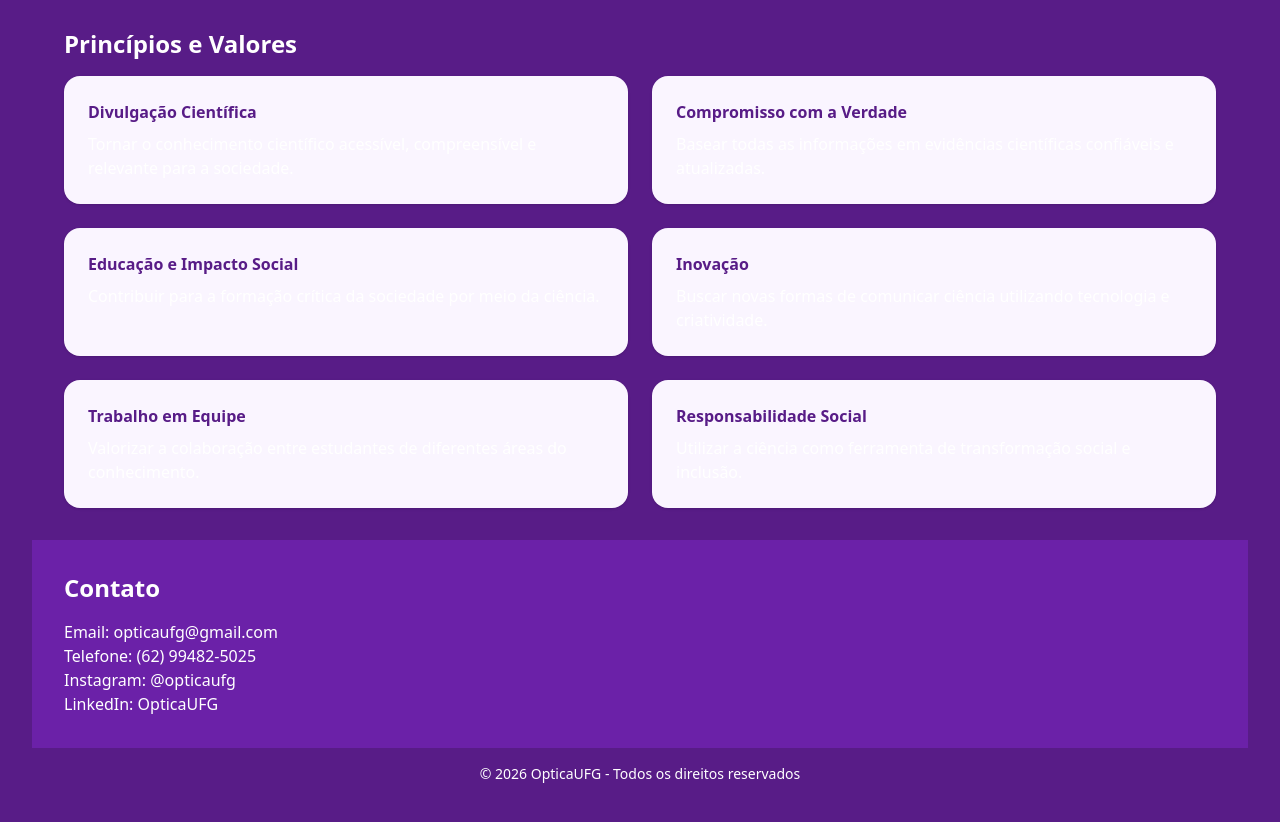
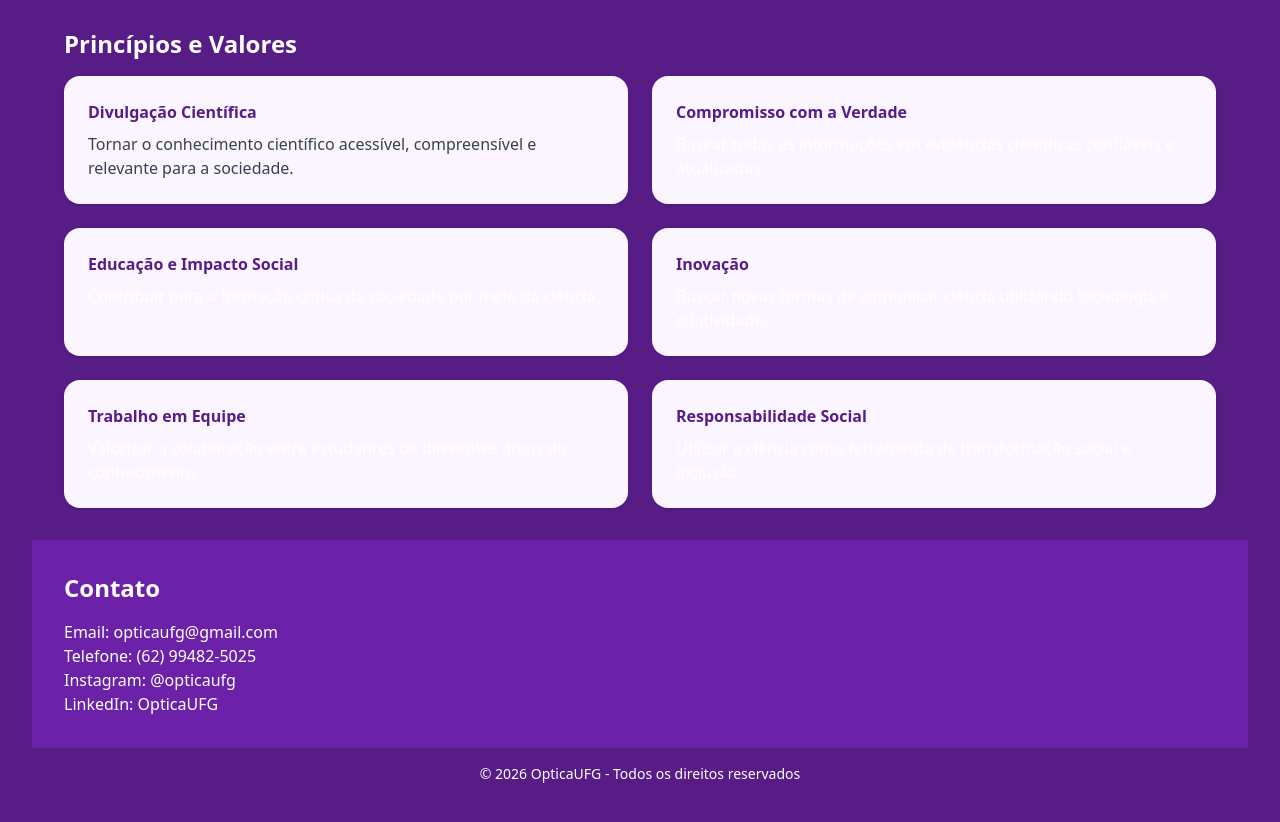
Before and after one commit to OpticaUFG/OpticaUFG, a plain HTML site: page index.html in a window 1280 px wide. Shown: the part 1160-1982 px from the top of the page. Drawn offline with nearby package versions, Linux system fonts and the light colour scheme.

Commit message:
Update index.html

```diff
--- a/index.html
+++ b/index.html
@@ -107,10 +107,12 @@ document.write(equipe.map(pessoa => `
 
   <div class="grid md:grid-cols-2 gap-6">
 
-    <div class="bg-purple-50 p-6 rounded-2xl shadow">
-      <h3 class="font-bold mb-2 text-purple-900">Divulgação Científica</h3>
-      <p>Tornar o conhecimento científico acessível, compreensível e relevante para a sociedade.</p>
-    </div>
+<div class="bg-purple-50 p-6 rounded-2xl shadow">
+  <h3 class="font-bold mb-2 text-purple-900">Divulgação Científica</h3>
+  <p class="text-gray-700">
+    Tornar o conhecimento científico acessível, compreensível e relevante para a sociedade.
+  </p>
+</div>
 
     <div class="bg-purple-50 p-6 rounded-2xl shadow">
       <h3 class="font-bold mb-2 text-purple-900">Compromisso com a Verdade</h3>
```
